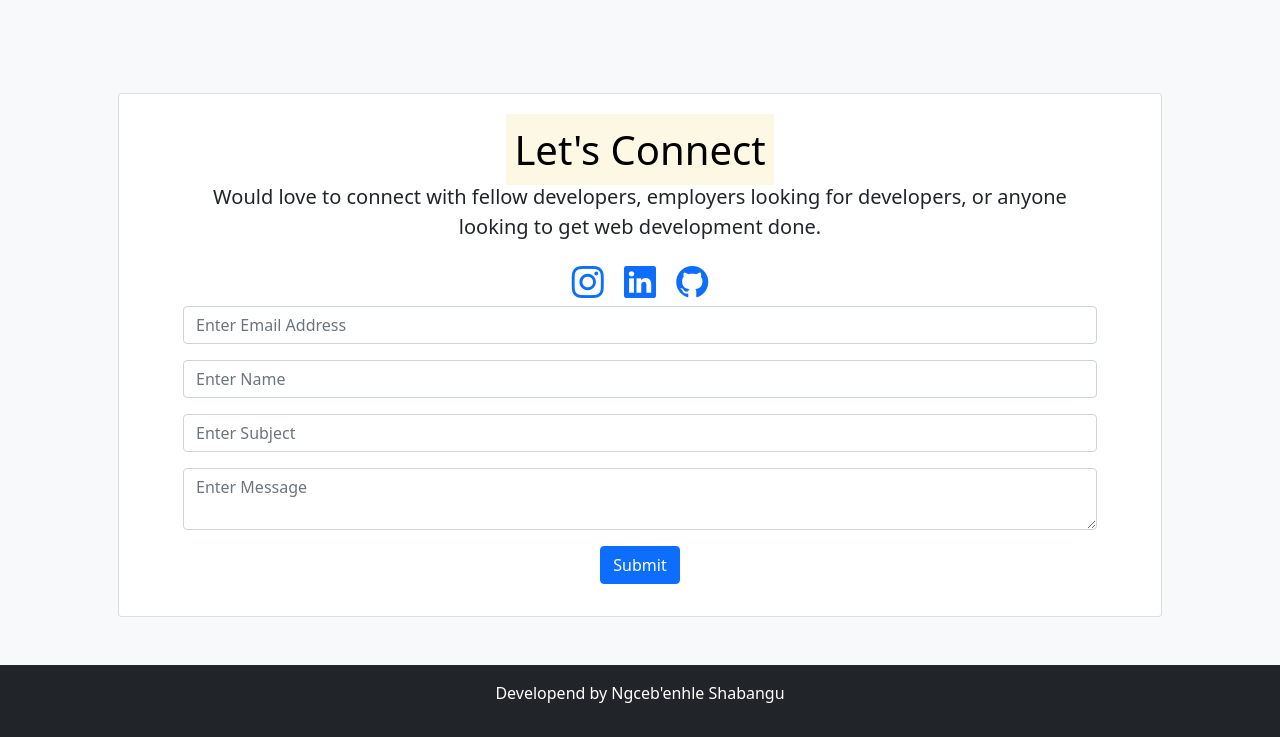
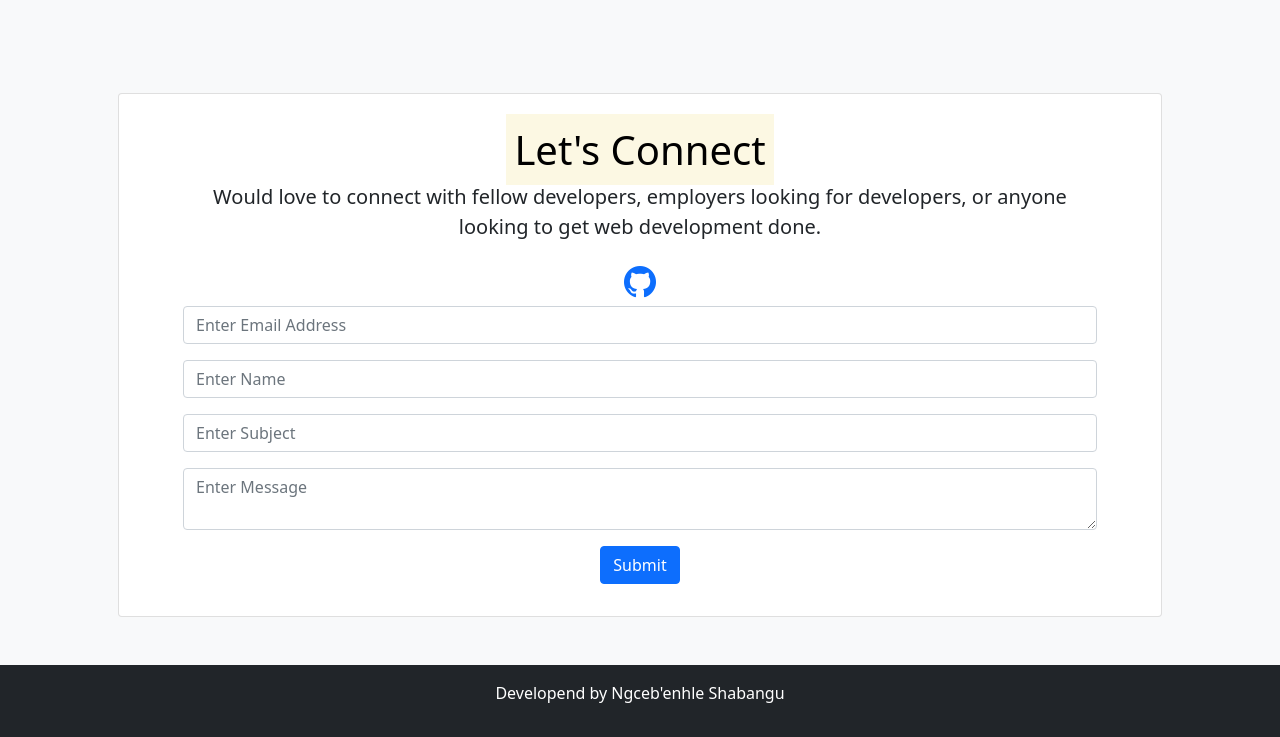
Before and after one commit to Ngcebenhle/Ngecb-enhle-Shabangu, a plain HTML site: page index.html in a window 1280 px wide. Shown: the part 2207-2944 px from the top of the page. Drawn offline with nearby package versions, Linux system fonts and the light colour scheme.

Commit message:
complete

```diff
--- a/index.html
+++ b/index.html
@@ -236,21 +236,10 @@
             Would love to connect with fellow developers, employers looking
             for developers, or anyone looking to get web development done.
           </p>
+
           <a
             class="fs-2"
-            href="https://www.instagram.com/akhilboddu/"
-            target="_blank"
-            ><i class="bi bi-instagram m-2"></i
-          ></a>
-          <a
-            class="fs-2"
-            href="https://www.linkedin.com/in/akhilboddu/"
-            target="_blank"
-            ><i class="bi bi-linkedin m-2"></i
-          ></a>
-          <a
-            class="fs-2"
-            href="https://github.com/akhilboddu/"
+            href="https://github.com/Ngcebenhle/"
             target="_blank"
             ><i class="bi bi-github m-2"></i
           ></a>
```
